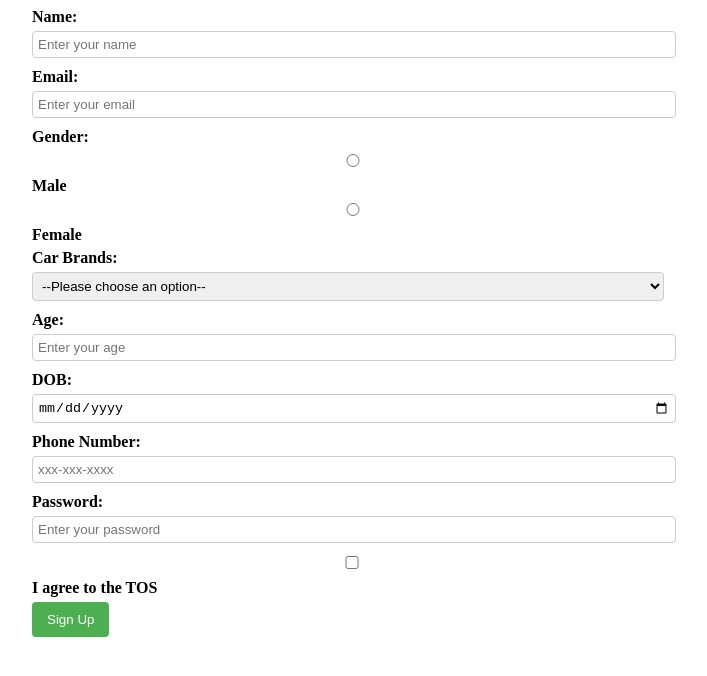
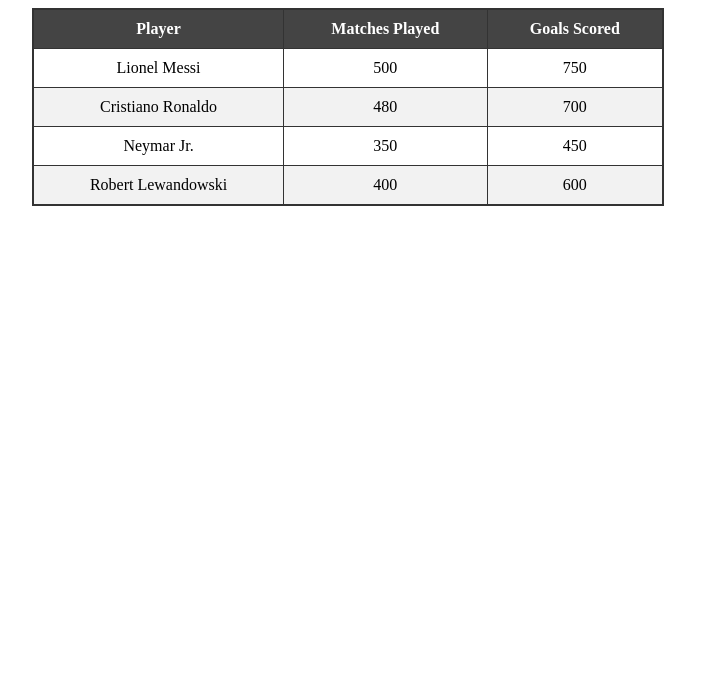
Before and after one commit to acciojob/signup-form-car-dineshgore, a website: page main.html in a window 1280 px wide. Shown: the whole page, without its empty margins (292-999 px from the left). Drawn offline with Linux system fonts and the light colour scheme.

```diff
--- a/main.html
+++ b/main.html
@@ -2,74 +2,59 @@
 <html>
 <head>
 <style>
-  form {
+  table {
+    border-collapse: collapse;
     width: 50%;
     margin: auto;
+    border: 2px solid #333;
   }
-  label {
-    display: block;
-    margin-bottom: 5px;
-    font-weight: bold;
+  th, td {
+    border: 1px solid #333;
+    padding: 10px;
+    text-align: center;
   }
-  input, select {
-    width: 100%;
-    padding: 5px;
-    margin-bottom: 10px;
-    border: 1px solid #ccc;
-    border-radius: 4px;
+  th {
+    background-color: #444;
+    color: white;
   }
-  button {
-    background-color: #4CAF50;
-    color: white;
-    padding: 10px 15px;
-    border: none;
-    border-radius: 4px;
-    cursor: pointer;
+  tr:nth-child(even) {
+    background-color: #f2f2f2;
   }
 </style>
 </head>
 <body>
 
-<form action="#" method="post">
-  <label for="name">Name:</label>
-  <input type="text" id="name" name="name" placeholder="Enter your name" required>
-
-  <label for="email">Email:</label>
-  <input type="email" id="email" name="email" placeholder="Enter your email" required>
-
-  <label>Gender:</label>
-  <input type="radio" id="gender_m" name="gender" required>
-  <label for="gender_m">Male</label>
-  <input type="radio" id="gender_f" name="gender" required>
-  <label for="gender_f">Female</label>
-
-  <label for="cars">Car Brands:</label>
-  <select id="cars" name="cars" required>
-    <option value="" disabled selected>--Please choose an option--</option>
-    <option value="toyota">Toyota</option>
-    <option value="honda">Honda</option>
-    <option value="ford">Ford</option>
-  </select>
-
-  <label for="age">Age:</label>
-  <input type="number" id="age" name="age" placeholder="Enter your age" required>
-
-  <label for="dob">DOB:</label>
-  <input type="date" id="dob" name="dob" required>
-
-  <label for="tel">Phone Number:</label>
-  <input type="tel" id="tel" name="tel" placeholder="xxx-xxx-xxxx">
-
-  <label for="password">Password:</label>
-  <input type="password" id="password" name="password" placeholder="Enter your password" required>
-
-  <label>
-    <input type="checkbox" id="tos" name="tos" required>
-    I agree to the TOS
-  </label>
-
-  <button type="submit">Sign Up</button>
-</form>
+<table>
+  <thead>
+    <tr>
+      <th>Player</th>
+      <th>Matches Played</th>
+      <th>Goals Scored</th>
+    </tr>
+  </thead>
+  <tbody>
+    <tr>
+      <td>Lionel Messi</td>
+      <td>500</td>
+      <td>750</td>
+    </tr>
+    <tr>
+      <td>Cristiano Ronaldo</td>
+      <td>480</td>
+      <td>700</td>
+    </tr>
+    <tr>
+      <td>Neymar Jr.</td>
+      <td>350</td>
+      <td>450</td>
+    </tr>
+    <tr>
+      <td>Robert Lewandowski</td>
+      <td>400</td>
+      <td>600</td>
+    </tr>
+  </tbody>
+</table>
 
 </body>
 </html>
```
